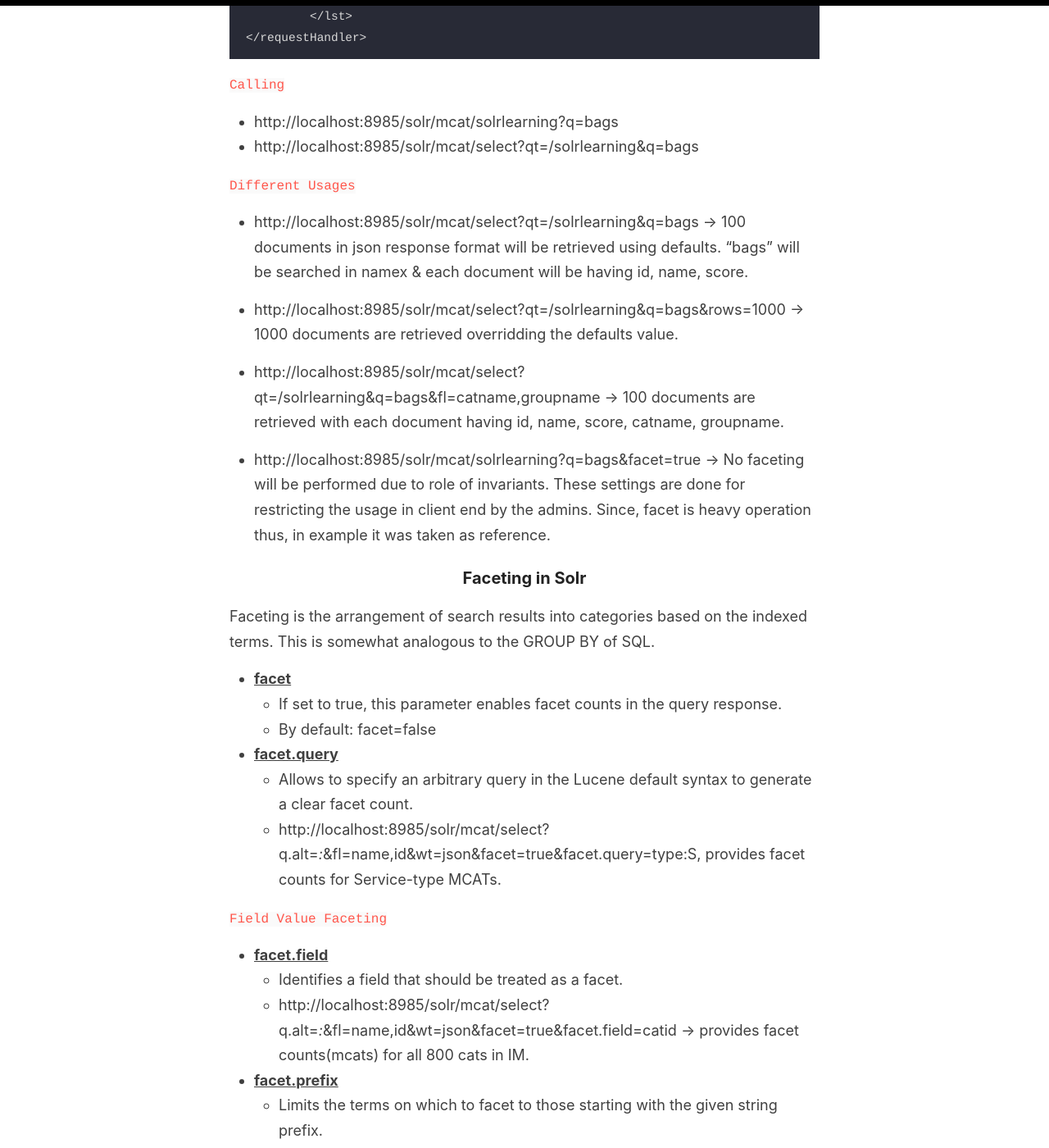
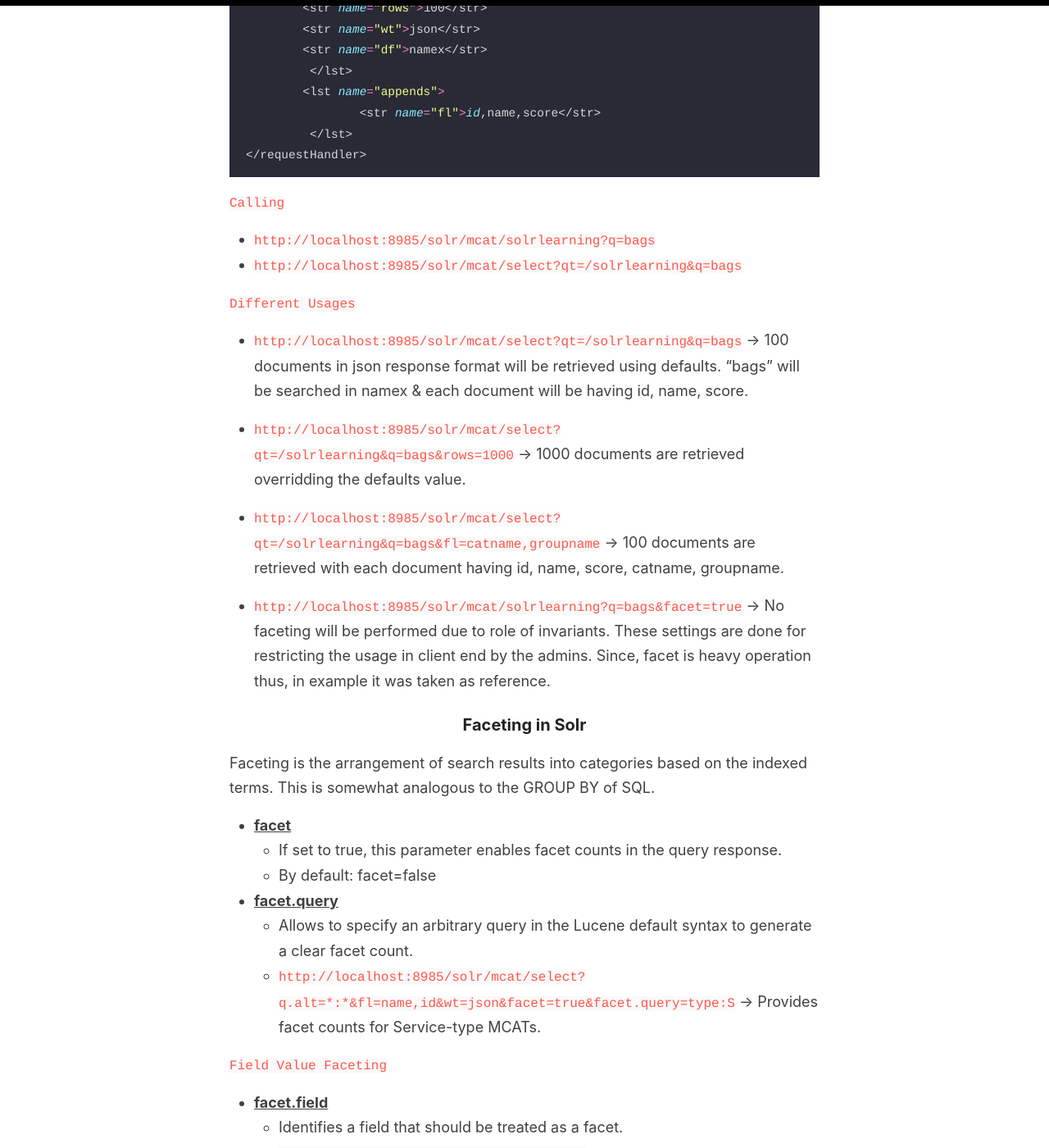
Before and after one commit to jaykay12/tech, a Jekyll site: the page built from _posts/2020-10-6-apache-solr-querying.md, in a window 1280 px wide and 1400 px high, scrolled down 12485 px. Shown: the whole window at 82% size. Built offline with Jekyll 4.4.1, drawn with Linux system fonts in a browser that asks for light colours; some of the changed text lies outside the part shown.

Commit message:
beautified solr querying blog

````diff
--- a/_posts/2020-10-6-apache-solr-querying.md
+++ b/_posts/2020-10-6-apache-solr-querying.md
@@ -33,8 +34,8 @@
 
 
 - While creating response using `ResponseWriter`, the results can be grouped using 2 techniques:
-    1. faceting
-    2. clustering
+    1. Faceting
+    2. Clustering
 
 
 ![search-overview](../assets/images/SOLR-7.png)
@@ -90,7 +91,7 @@
 - <ins>**timeAllowed**</ins>
   - specifies the amount of time, in milliseconds, allowed for a search to complete.
   - If this time expires, any partial results will be returned, but values such as numFound, facet counts, and result stats may not be overall accurate.
-  - http://localhost:8985/solr/mcat/select?q=bags&wt=json&fl=id,name&rows=10&timeAllowed=10
+  - `http://localhost:8985/solr/mcat/select?q=bags&wt=json&fl=id,name&rows=10&timeAllowed=10`
 
 
 - <ins>**omitHeader**</ins>
@@ -100,8 +101,8 @@
 - <ins>**wt**</ins>
   - Selects the Response Writer that solr should use for formatting the query’s response.
   - By default: wt=xml
-  - http://localhost:8985/solr/mcat/select?q=bags&fl=id,name,catid,catname,groupid,groupname&wt=json
-  - http://localhost:8985/solr/mcat/select?q=bags&fl=id,name,catid,catname,groupid,groupname&wt=csv
+  - `http://localhost:8985/solr/mcat/select?q=bags&fl=id,name,catid,catname,groupid,groupname&wt=json`
+  - `http://localhost:8985/solr/mcat/select?q=bags&fl=id,name,catid,catname,groupid,groupname&wt=csv`
 
 - <ins>**cache=false**</ins>
   - Used for disabling result caching at solr's end.
@@ -109,8 +110,8 @@
 - <ins>**echoParams**</ins>
   - Controls the info about request parameters that should be included in the response header.
   - By default: echoParams=explicit
-  - http://localhost:8985/solr/mcat/select?q=bags&fl=id,name,score&wt=json&echoParams=all
-  - http://localhost:8985/solr/mcat/select?q=bags&fl=id,name,score&wt=json&echoParams=none
+  - `http://localhost:8985/solr/mcat/select?q=bags&fl=id,name,score&wt=json&echoParams=all`
+  - `http://localhost:8985/solr/mcat/select?q=bags&fl=id,name,score&wt=json&echoParams=none`
 
 ### Standard Query Parser
 In addition to the Common Query Parameters, Faceting Parameters, Highlighting Parameters etc, it supports these parameters as well:
@@ -130,8 +131,8 @@
   - By default: true, analysis is invoked on each space separated word.
 
 Query sent to StandarQueryParser is composed of terms and operators. Terms are of 2 types:
-  - single term such as q=lg, q=washing machine, q=lg washing machine :-> Term Query
-  - search phrases such as q=\"lg washer\", q=\"washing machine\" :-> Phrase Query
+  - single term such as q=lg, q=washing machine, q=lg washing machine : `Term Query`
+  - search phrases such as q=\"lg washer\", q=\"washing machine\" : `Phrase Query`
 
 
 In setting up q, we can specify fields as well. In Schema, df is defined, if no field is provided in q like q=jute bags then, it will be searched in df. But a query like q=title:jute bags will search this in the field: title.
@@ -238,7 +239,7 @@
   - Boost Query parameter
   - Specifies an query clause that will be added to the user’s main query to influence the score.
   - q=cheese&bq=date:[NOW/DAY-1YEAR TO NOW/DAY], will boost documents on the basis of recentness.
-  - http://localhost:8983/solr/techproducts/select?q=video&defType=edismax&qf=features^20.0+text^0.3&bq=cat:electronics^5.0
+  - `http://localhost:8983/solr/techproducts/select?q=video&defType=edismax&qf=features^20.0+text^0.3&bq=cat:electronics^5.0`
 
 
 ### EDisMax Query Parser
@@ -301,7 +302,7 @@
 
   - Is defined with a name and a class.
 
-  - http://localhost:8983/solr/gettingstarted/select?q=solr
+  - `http://localhost:8983/solr/gettingstarted/select?q=solr`
   This query is processed by the request handler with the name `/select`, which is the by default handler for query request in solr.
 
   - Solr supports a variety of request handlers. Some are designed for processing search queries, while others manage tasks such as index replication.
@@ -375,17 +376,17 @@
 ```
 
 `Calling`
-- http://localhost:8985/solr/mcat/solrlearning?q=bags
-- http://localhost:8985/solr/mcat/select?qt=/solrlearning&q=bags
+- `http://localhost:8985/solr/mcat/solrlearning?q=bags`
+- `http://localhost:8985/solr/mcat/select?qt=/solrlearning&q=bags`
 
 `Different Usages`
-- http://localhost:8985/solr/mcat/select?qt=/solrlearning&q=bags -> 100 documents in json response format will be retrieved using defaults. "bags" will be searched in namex & each document will be having id, name, score.
+- `http://localhost:8985/solr/mcat/select?qt=/solrlearning&q=bags` -> 100 documents in json response format will be retrieved using defaults. "bags" will be searched in namex & each document will be having id, name, score.
 
-- http://localhost:8985/solr/mcat/select?qt=/solrlearning&q=bags&rows=1000 -> 1000 documents are retrieved overridding the defaults value.
+- `http://localhost:8985/solr/mcat/select?qt=/solrlearning&q=bags&rows=1000` -> 1000 documents are retrieved overridding the defaults value.
 
-- http://localhost:8985/solr/mcat/select?qt=/solrlearning&q=bags&fl=catname,groupname -> 100 documents are retrieved with each document having id, name, score, catname, groupname.
+- `http://localhost:8985/solr/mcat/select?qt=/solrlearning&q=bags&fl=catname,groupname` -> 100 documents are retrieved with each document having id, name, score, catname, groupname.
 
-- http://localhost:8985/solr/mcat/solrlearning?q=bags&facet=true -> No faceting will be performed due to role of invariants. These settings are done for restricting the usage in client end by the admins. Since, facet is heavy operation thus, in example it was taken as reference.
+- `http://localhost:8985/solr/mcat/solrlearning?q=bags&facet=true` -> No faceting will be performed due to role of invariants. These settings are done for restricting the usage in client end by the admins. Since, facet is heavy operation thus, in example it was taken as reference.
 
 ### Faceting in Solr
 
@@ -398,38 +399,39 @@
 
 - <ins>**facet.query**</ins>
   - Allows to specify an arbitrary query in the Lucene default syntax to generate a clear facet count.
-  - http://localhost:8985/solr/mcat/select?q.alt=*:*&fl=name,id&wt=json&facet=true&facet.query=type:S, provides facet counts for Service-type MCATs.
+  - `http://localhost:8985/solr/mcat/select?q.alt=*:*&fl=name,id&wt=json&facet=true&facet.query=type:S` -> Provides facet counts for Service-type MCATs.
 
 `Field Value Faceting`
 
 - <ins>**facet.field**</ins>
   - Identifies a field that should be treated as a facet.
-  - http://localhost:8985/solr/mcat/select?q.alt=*:*&fl=name,id&wt=json&facet=true&facet.field=catid -> provides facet counts(mcats) for all 800 cats in IM.
+  - `http://localhost:8985/solr/mcat/select?q.alt=*:*&fl=name,id&wt=json&facet=true&facet.field=catid` -> Provides facet counts(mcats) for all 800 cats in IM.
 
 - <ins>**facet.prefix**</ins>
   - Limits the terms on which to facet to those starting with the given string prefix.
-  - http://localhost:8985/solr/mcat/select?q.alt=*:*&fl=name,id&wt=json&facet=true&facet.field=catid&facet.prefix=8 -> provides facet counts(mcats) for those cats in IM which start with 8, like "81", "801", "852" etc.
+  - `http://localhost:8985/solr/mcat/select?q.alt=*:*&fl=name,id&wt=json&facet=true&facet.field=catid&facet.prefix=8` -> Provides facet counts(mcats) for those cats in IM which start with 8, like "81", "801", "852" etc.
 
 - <ins>**facet.contains**</ins>
   - Limits the terms on which to facet to those containing the given substring.
-  - http://localhost:8985/solr/mcat/select?q.alt=*:*&fl=name,id&wt=json&facet=true&facet.field=catid&facet.contains=45 -> provides facet counts(mcats) for those cats in IM which contains 45 as substring, like "145", "452", "845" etc.
+  - `http://localhost:8985/solr/mcat/select?q.alt=*:*&fl=name,id&wt=json&facet=true&facet.field=catid&facet.contains=45` -> Provides facet counts(mcats) for those cats in IM which contains 45 as substring, like "145", "452", "845" etc.
 
 - <ins>**facet.sort**</ins>
   - Determines the ordering of the facet field constraints.
-  - http://localhost:8985/solr/mcat/select?q.alt=*:*&fl=name,id&wt=json&facet=true&facet.field=groupid&facet.sort=count -> provides facet counts(mcats) for the 53 groups in IM ordered by frequency.
+  - `http://localhost:8985/solr/mcat/select?q.alt=*:*&fl=name,id&wt=json&facet=true&facet.field=groupid&facet.sort=count` -> Provides facet counts(mcats) for the 53 groups in IM ordered by frequency.
 
 - <ins>**facet.limit**</ins>
   - Specifies the maximum number of values that should be returned for the facet fields.
   - Used for getting top N facets.
-  - http://localhost:8985/solr/mcat/select?q.alt=*:*&fl=name,id&wt=json&facet=true&facet.field=groupid&facet.sort=count&facet.limit=10
+  - `http://localhost:8985/solr/mcat/select?q.alt=*:*&fl=name,id&wt=json&facet=true&facet.field=groupid&facet.sort=count&facet.limit=10`
   - By default: facet.limit=100
 
 - <ins>**facet.mincount**</ins>
   - Specifies the minimum counts required for a facet field to be included in the response.
   - By default: facet.mincount=0
-  - http://localhost:8985/solr/mcat/select?q.alt=*:*&fl=name,id&wt=json&facet=true&facet.field=groupid&facet.mincount=5000 -> provides facet counts(mcats) for those group ids having atleast 5000 mcats under their umbrella.
+  - `http://localhost:8985/solr/mcat/select?q.alt=*:*&fl=name,id&wt=json&facet=true&facet.field=groupid&facet.mincount=5000` -> Provides facet counts(mcats) for those group ids having atleast 5000 mcats under their umbrella.
 
 `Range Faceting`
+
 Can be applied on any date field or any numeric field that supports range queries.
 
 - <ins>**facet.range**</ins>
@@ -444,12 +446,13 @@
 - <ins>**facet.range.gap**</ins>
   - Signifies the span of each range expressed as a value.
 
-http://localhost:8985/solr/keyword-mapping/select?q.alt=*:*&fl=name,mcatname&wt=json&facet=true&facet.range=indexeddate&facet.range.start=NOW/DAY-30DAYS&facet.range.end=NOW/DAY&facet.range.gap=%2B1DAY -> Provides mappings(product/buylead/virtual) indexed on the facet of indexing date.
+`http://localhost:8985/solr/keyword-mapping/select?q.alt=*:*&fl=name,mcatname&wt=json&facet=true&facet.range=indexeddate&facet.range.start=NOW/DAY-30DAYS&facet.range.end=NOW/DAY&facet.range.gap=%2B1DAY` -> Provides mappings(product/buylead/virtual) indexed on the facet of indexing date.
 
 `Pivot Faceting`
+
 Pivoting is a summarization tool that lets you automatically sort, count, total or average data stored in a table. The results are typically displayed in a second table showing the summarized data
 
-http://localhost:8985/solr/mcat/select?q.alt=*:*&fl=name,id&wt=json&facet=true&facet.pivot=groupid,type -> Provides faceting as pivoted first on the mcats count in group & then for each group further pivoted into service-type MCATs count or product-type MCATs count.
+`http://localhost:8985/solr/mcat/select?q.alt=*:*&fl=name,id&wt=json&facet=true&facet.pivot=groupid,type` -> Provides faceting as pivoted first on the mcats count in group & then for each group further pivoted into service-type MCATs count or product-type MCATs count.
 
 
 ### Solr Clustering
@@ -485,8 +491,9 @@
   </searchComponent>
   ```
 
-3. Link this component to the Request Handler in the `solrconfig.xml`
-```bash
+- Link this component to the Request Handler in the `solrconfig.xml`
+
+  ```bash
   <requestHandler name="/solrlearning" class="solr.SearchHandler">
       <lst name="invariants">
           <str name="facet">false</str>
@@ -513,7 +520,7 @@
           <str>clustering_lingo</str>
       </arr>
   </requestHandler>
-```
+  ```
 
 - <ins>**clustering**</ins>
   - When true, clustering component is enabled
@@ -555,11 +562,13 @@
 
 
 `Drawbacks of clustering`
+
 - Increased cost of fetching a larger-than-usual number of search results (50, 100 or more documents),
 - Additional computational cost of the clustering itself.
 - For simple queries, the clustering time will usually dominate the fetch time. If the document content is very long the retrieval of stored content can become a bottleneck.
 
 `Remedies`
+
 - Feeding less content to the clustering algorithm by enabling carrot.produceSummary attribute,
 - Clustering should be performed on selected fields (titles only) to make the input smaller,
 - Using a faster algorithm (STC instead of Lingo, Lingo3G instead of STC),
````
Also changed, not shown: other parts of _posts/2020-10-6-apache-solr-querying.md (+19 -15 lines).
